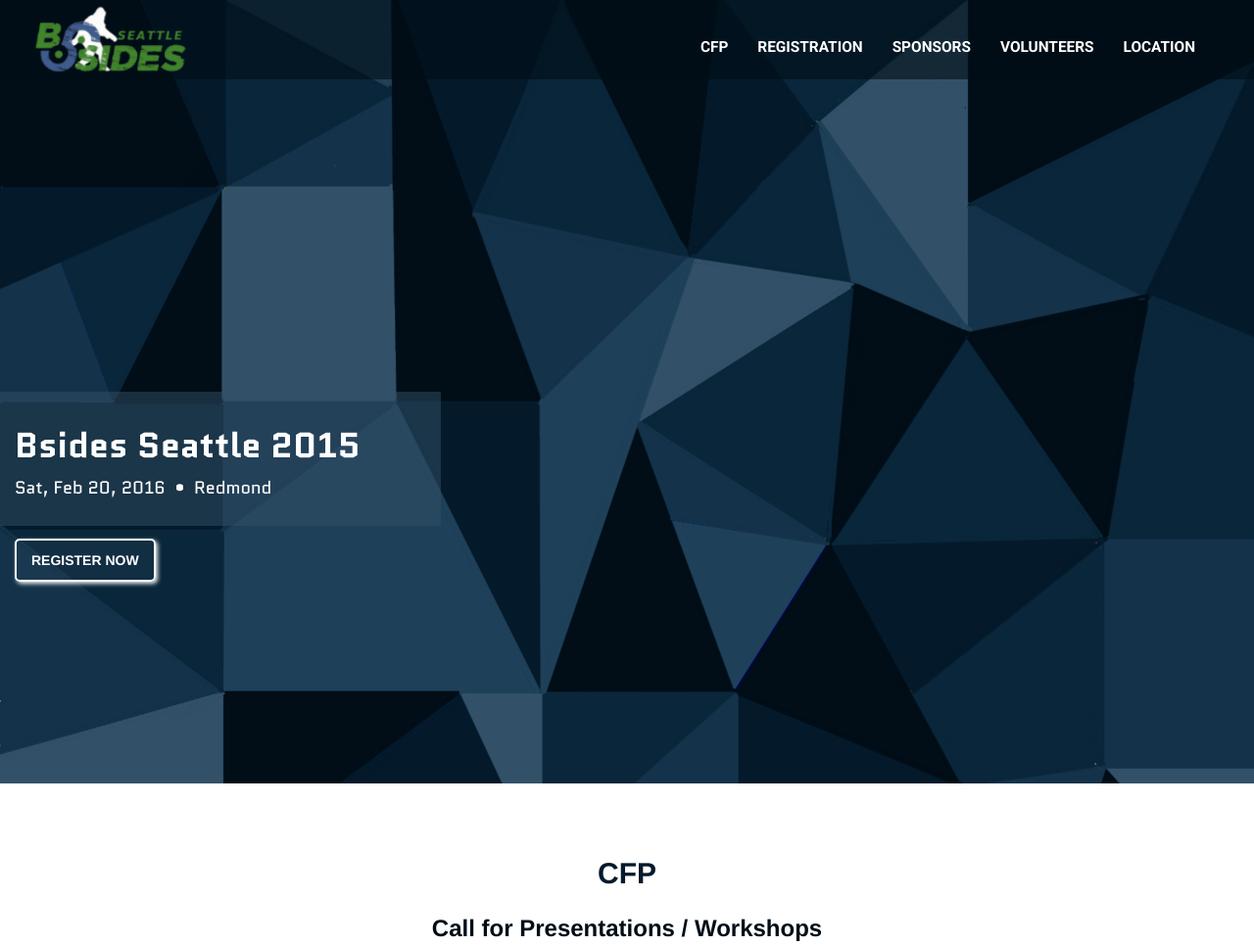
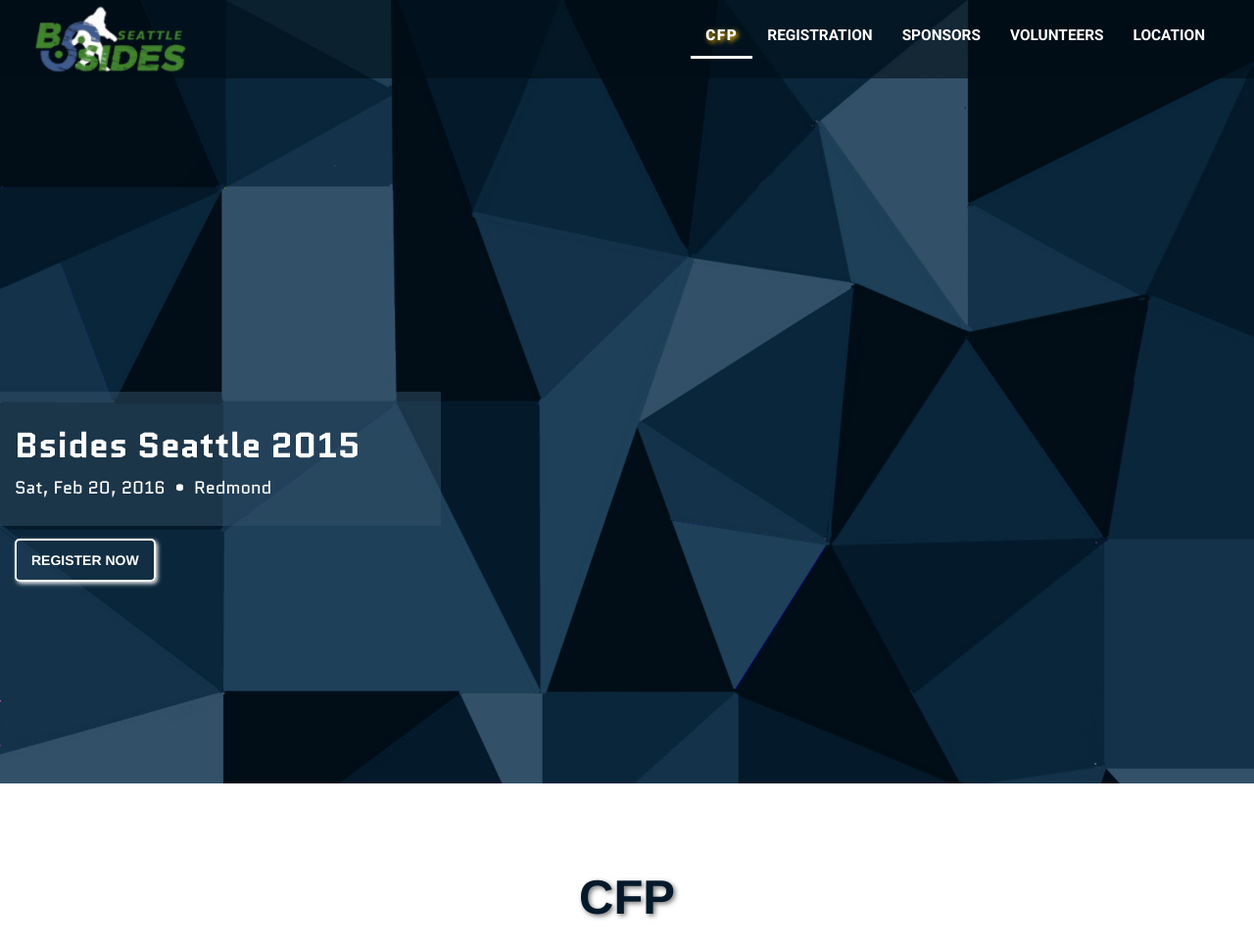
Before and after one commit to phablue/BSIdes_webpage, a website: page index.html in a window 1280 px wide. Shown: the top 966 px of the page at 98% size. Drawn offline with Linux system fonts and the light colour scheme; a web font is replaced by a local one.

Commit message:
add highllight for cfp

```diff
--- a/assets/stylesheets/layouts/_nav-menu.sass
+++ b/assets/stylesheets/layouts/_nav-menu.sass
@@ -5,8 +5,6 @@
 .collapse.in
   @media only screen and (min-width: 1024px)
     display: inline-block
-
-.hightlight
 
 .nav-
   &logo
@@ -47,7 +45,18 @@
 
     ul
       list-style-type: none
-      padding: 15px 10px
+      padding: 0
+
+      .highlight
+        a
+          background-color: $highlight-bg-color
+
+          @media only screen and (min-width: 1024px)
+            background-color: transparent
+            border-bottom: 3px solid #FFF
+            font-weight: 800
+            letter-spacing: 1.5px
+            text-shadow: 2px 2px 5px #FFBF00
 
       li
         @media only screen and (min-width: 1024px)
@@ -59,7 +68,7 @@
         color: $nav-menu-font-color
         font-size: 1.1em
         font-weight: 700
-        padding: 7px 15px
+        padding: 10px 15px
 
         @media only screen and (min-width: 1024px)
           color: #FFF
--- a/assets/stylesheets/layouts/_section.sass
+++ b/assets/stylesheets/layouts/_section.sass
@@ -32,6 +32,14 @@
     color: $info-btn-font-color
 
 #cfp
+  padding: 30px 0
+
+  h2
+    font-size: 3.5em
+    font-weight: 900
+    text-shadow: 2px 2px 5px #777
+  h3
+    font-size: 2.2em
   .btn
     @extend .information-btn
     margin-top: 10px
@@ -81,6 +89,6 @@
   max-width: 290px
   padding: 10px
 
-  @media only screen and (min-width: 420px)
+  @media only screen and (min-width: 481px)
     max-height: 350px
     max-width: 500px
--- a/assets/stylesheets/partials/_color.sass
+++ b/assets/stylesheets/partials/_color.sass
@@ -2,9 +2,11 @@
 
 $nav-menu-btn-bg-color: transparent
 $nav-menu-btn-font-color: #FFF
-$nav-menu-bg-color: #EEE
+$nav-menu-bg-color: #EFEFEF
 $nav-menu-font-color: #010E17
 $nav-menu-font-hover-color: #6195BB
+
+$highlight-bg-color: #DDD
 
 $event-info-bg-color: rgba(50, 81, 104, 0.5)
 $event-info-font-color: #FFF
```
Also changed, not shown: assets/dest/stylesheets/application.css, 1 other file.
